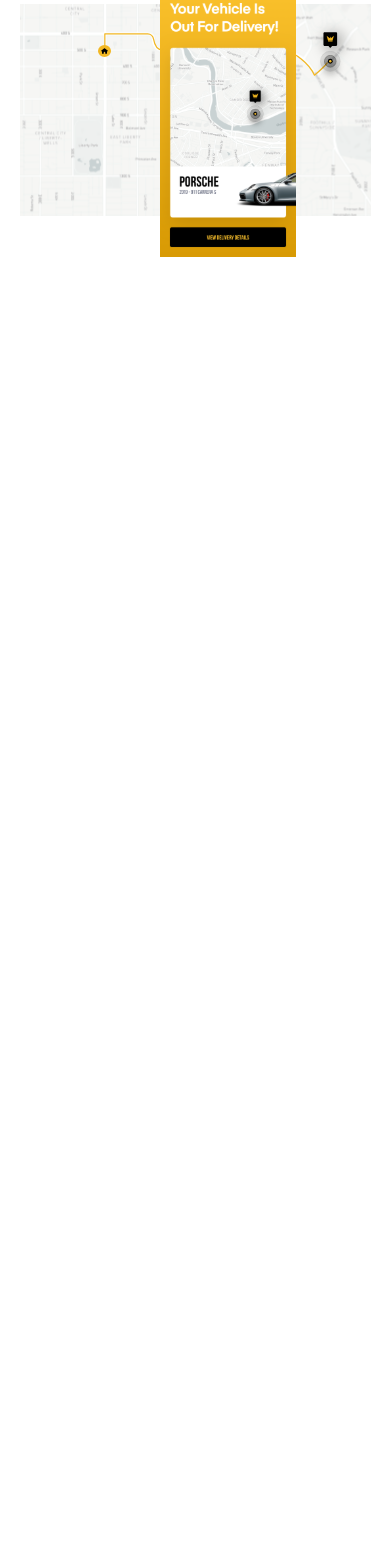
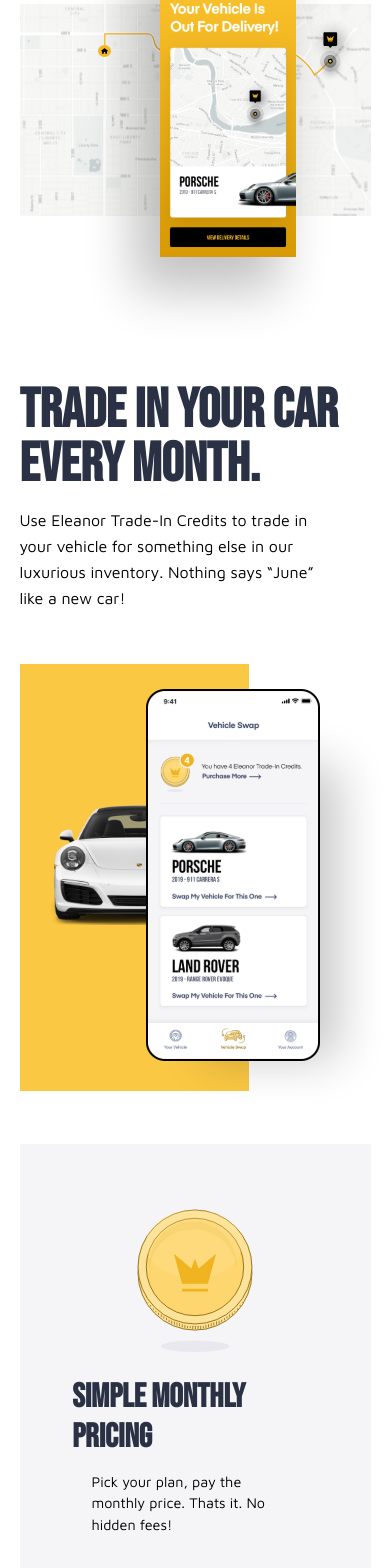
Before and after one commit to Phil-Elliott/Animated-Landing-Page, a React (Create React App) app: page / in a window 390 px wide. Shown: the part 2623-4191 px from the top of the page. Before the commit the page ends 2880 px from the top, so only its background shows below. Built offline with nearby package versions, Linux system fonts and the light colour scheme.

Commit message:
finished styling

```diff
--- a/src/App.tsx
+++ b/src/App.tsx
@@ -1,9 +1,12 @@
-import React from "react"
 import { ThemeProvider } from "styled-components"
 import GlobalStyles from "./components/styles/Global"
 import SectionOne from "./components/SectionOne/SectionOne"
 import SectionTwo from "./components/SectionTwo/SectionTwo"
 import SectionThree from "./components/SectionThree/SectionThree"
+import SectionFour from "./components/SectionFour/SectionFour"
+import SectionFive from "./components/SectionFive/SectionFive"
+import SectionSix from "./components/SectionSix/SectionSix"
+import Footer from "./components/Footer/Footer"
 import { Container } from "./components/styles/Container.styled"
 
 const theme = {
@@ -26,6 +29,10 @@
       <Container>
         <SectionTwo />
         <SectionThree />
+        <SectionFour />
+        <SectionFive />
+        <SectionSix />
+        <Footer />
       </Container>
     </ThemeProvider>
   )
--- /dev/null
+++ b/src/components/Footer/Footer.tsx
@@ -0,0 +1,19 @@
+import { FooterContainer, Border, Logo } from "./FooterContainer.styled"
+
+const Footer = () => {
+  return (
+    <FooterContainer>
+      <Border src="./images/Footer/border-top.svg" alt="Border" />
+      <div>
+        <Logo src="./images/Footer/footer-logo.svg" alt="Logo" />
+        <ul>
+          <li>About Us</li>
+          <li>Terms of Use</li>
+          <li>FAQ</li>
+        </ul>
+      </div>
+    </FooterContainer>
+  )
+}
+
+export default Footer
--- /dev/null
+++ b/src/components/Footer/FooterContainer.styled.ts
@@ -0,0 +1,35 @@
+import styled from "styled-components"
+
+export const FooterContainer = styled.div`
+  padding-top: 15%;
+
+  & div {
+    display: flex;
+    justify-content: space-between;
+    margin-bottom: 8%;
+  }
+
+  & ul {
+    list-style: none;
+    display: flex;
+  }
+
+  & li {
+    font-family: "Maven Pro", sans-serif;
+    font-size: 11px;
+    margin-left: 4rem;
+  }
+
+  @media only screen and (max-width: 1200px) {
+    & ul {
+      display: none;
+    }
+  }
+`
+
+export const Border = styled.img`
+  padding-bottom: 2.5%;
+  width: 100%;
+`
+
+export const Logo = styled.img``
--- /dev/null
+++ b/src/components/SectionFive/ContainerFive.styled.ts
@@ -0,0 +1,56 @@
+import styled from "styled-components"
+
+export const ContainerFive = styled.div`
+  padding-top: 15%;
+`
+
+export const Grid = styled.div`
+  display: grid;
+  grid-template-columns: 1fr 1fr 1fr;
+  gap: 1rem;
+
+  @media only screen and (max-width: 1100px) {
+    grid-template-columns: 1fr;
+  }
+`
+
+export const Content = styled.div`
+  background-color: #f5f5f7;
+  padding: 18.5% 0;
+  width: 100%;
+  display: flex;
+  flex-direction: column;
+  justify-content: center;
+  align-items: center;
+
+  & h3 {
+    color: #2b3144;
+    font-size: 210%;
+    max-width: 70%;
+    padding-top: 7%;
+  }
+
+  & p {
+    font-size: 90%;
+    line-height: 150%;
+    padding-top: 4%;
+  }
+`
+
+export const Image = styled.img``
+
+export const Shadow = styled.img`
+  padding-top: 2.5%;
+`
+
+export const Par1 = styled.p`
+  max-width: 59%;
+`
+
+export const Par2 = styled.p`
+  max-width: 68%;
+`
+
+export const Par3 = styled.p`
+  max-width: 61.5%;
+`
--- /dev/null
+++ b/src/components/SectionFive/SectionFive.tsx
@@ -0,0 +1,49 @@
+import React from "react"
+import {
+  ContainerFive,
+  Grid,
+  Content,
+  Image,
+  Shadow,
+  Par1,
+  Par2,
+  Par3,
+} from "./ContainerFive.styled"
+
+const SectionFive = () => {
+  return (
+    <ContainerFive>
+      <Grid>
+        <Content>
+          <Image src="./images/Section-Five/ImageGroup1.svg" alt="Coin" />
+          <h3>SIMPLE MONTHLY PRICING</h3>
+          <Par1>
+            Pick your plan, pay the monthly price. Thats it. No hidden fees!
+          </Par1>
+        </Content>
+        <Content>
+          <Image src="./images/Section-Five/ImageGroup2.svg" alt="Form" />
+          <h3>VEHICLE INSURANCE INCLUDED</h3>
+          <Par2>
+            That’s right, you’re covered. All Eleanor plans include insurance
+            coverage.
+          </Par2>
+        </Content>
+        <Content>
+          <Image src="./images/Section-Five/ImageGroup3.svg" alt="Wrench" />
+          <Shadow
+            src="./images/Section-Five/ImageGroup3-shadow.svg"
+            alt="Shadow"
+          />
+          <h3>MAINTENANCE IS COVERED</h3>
+          <Par3>
+            Leave it us. Don’t worry about maintaining your vehicle. Eleanor
+            covers that as well.
+          </Par3>
+        </Content>
+      </Grid>
+    </ContainerFive>
+  )
+}
+
+export default SectionFive
--- /dev/null
+++ b/src/components/SectionFour/ContainerFour.styled.ts
@@ -0,0 +1,86 @@
+import styled from "styled-components"
+
+export const ContainerFour = styled.div`
+  padding-top: 35%;
+  display: grid;
+  grid-template-columns: 1fr 1fr;
+
+  @media only screen and (max-width: 1525px) {
+    padding-top: 100%;
+  }
+
+  @media only screen and (max-width: 1025px) {
+    grid-template-columns: 1fr;
+    padding-top: 80%;
+  }
+`
+
+export const CarContainer = styled.div`
+  background-color: ${({ theme }) => theme.colors.main};
+  width: 65.5%;
+
+  & div {
+    padding-bottom: 93%;
+  }
+`
+
+export const Car = styled.img`
+  position: absolute;
+  margin: 17% 0 0 -7.25%;
+  width: 45%;
+  z-index: 2;
+
+  @media only screen and (max-width: 1025px) {
+    margin: 35% 0 0 -7.25%;
+    width: 75%;
+  }
+`
+
+export const PhoneContainerFour = styled.div`
+  position: relative;
+  z-index: 3;
+`
+
+export const Phone = styled.img`
+  position: absolute;
+  margin: 11% 0 0 55%;
+  width: clamp(50%, 75.5%, 75.5%);
+  z-index: 3;
+`
+export const Shadow = styled.img`
+  position: absolute;
+  margin: 23% 0 0 60%;
+  width: 100%;
+  z-index: 2;
+`
+export const InfoContainer = styled.div`
+  & h1 {
+    color: #2b3144;
+    font-size: clamp(2rem, 12vw + 0.5rem, 5.75rem);
+    line-height: 100%;
+    max-width: 80%;
+    padding-top: 40%;
+    text-transform: uppercase;
+  }
+
+  & p {
+    font-size: 16px;
+    line-height: 26px;
+    max-width: 65%;
+    padding-top: 4%;
+  }
+
+  @media only screen and (max-width: 1025px) {
+    grid-column-start: 1;
+    grid-row-start: 1;
+
+    & h1 {
+      max-width: 95%;
+    }
+
+    & p {
+      max-width: 90%;
+      padding-bottom: 15%;
+    }
+  }
+`
--- /dev/null
+++ b/src/components/SectionFour/SectionFour.tsx
@@ -0,0 +1,38 @@
+import React from "react"
+import { PhoneContainer } from "../SectionOne/ContainerOne.styled"
+import {
+  ContainerFour,
+  Car,
+  CarContainer,
+  InfoContainer,
+  PhoneContainerFour,
+  Phone,
+  Shadow,
+} from "./ContainerFour.styled"
+
+const SectionFour = () => {
+  return (
+    <ContainerFour>
+      <CarContainer>
+        <Car src="./images/Section-Four/HeadOn-Porsche.svg" alt="Porsche" />
+        <PhoneContainerFour>
+          <Phone
+            src="./images/Section-Four/YourVehicle-phone.svg"
+            alt="Phone"
+          />
+          <Shadow src="./images/Section-Four/Shadow3.svg" alt="Phone Shadow" />
+        </PhoneContainerFour>
+        <div></div>
+      </CarContainer>
+      <InfoContainer>
+        <h1>TRADE IN YOUR CAR EVERY MONTH.</h1>
+        <p>
+          Use Eleanor Trade-In Credits to trade in your vehicle for something
+          else in our luxurious inventory. Nothing says “June” like a new car!
+        </p>
+      </InfoContainer>
+    </ContainerFour>
+  )
+}
+
+export default SectionFour
--- /dev/null
+++ b/src/components/SectionSix/ContainerSix.styled.ts
@@ -0,0 +1,81 @@
+import styled from "styled-components"
+
+export const ContainerSix = styled.div`
+  padding-top: 15%;
+  display: grid;
+  grid-template-columns: 1fr 1fr;
+
+  @media only screen and (max-width: 1025px) {
+    grid-template-columns: 1fr;
+  }
+`
+export const PictureContainer = styled.div`
+  background-color: ${({ theme }) => theme.colors.main};
+  width: 93%;
+
+  @media only screen and (max-width: 1025px) {
+    margin: 0 auto;
+    width: 100%;
+  }
+`
+export const Picture = styled.img`
+  margin: 17% 0 0 13%;
+  display: flex;
+  width: 69%;
+`
+export const InfoContainer = styled.div`
+  padding-bottom: 15%;
+
+  & h1 {
+    color: #2b3144;
+    font-size: clamp(2rem, 12vw + 0.5rem, 5.75rem);
+    line-height: 100%;
+    max-width: 90%;
+    padding: 85px 0 30px;
+    text-transform: uppercase;
+  }
+
+  & p {
+    font-size: 1rem;
+    max-width: 60%;
+    padding-bottom: 4.5%;
+  }
+
+  & h6 {
+    font-family: "Maven Pro", sans-serif;
+    font-size: 12px;
+    padding-bottom: 7.5%;
+  }
+
+  & h5 {
+    color: #414a69;
+    font-family: "Maven Pro", sans-serif;
+    font-size: 16px;
+    font-weight: bolder;
+  }
+
+  @media only screen and (max-width: 1025px) {
+    grid-column-start: 1;
+    grid-row-start: 1;
+
+    & p {
+      max-width: 85%;
+    }
+  }
+`
+export const Border = styled.img`
+  padding-bottom: 7.5%;
+  width: 88%;
+`
+export const Arrow = styled.img`
+  margin-left: 8%;
+`
+export const Car = styled.img`
+  position: absolute;
+  margin: 40% 0 0 11%;
+  z-index: 2;
+
+  @media only screen and (max-width: 1525px) {
+    display: none;
+  }
+`
--- /dev/null
+++ b/src/components/SectionSix/SectionSix.tsx
@@ -0,0 +1,37 @@
+import React from "react"
+import {
+  ContainerSix,
+  PictureContainer,
+  Picture,
+  InfoContainer,
+  Border,
+  Arrow,
+  Car,
+} from "./ContainerSix.styled"
+import { Flex } from "./../styles/Flex.styled"
+
+const SectionSix = () => {
+  return (
+    <ContainerSix>
+      <PictureContainer>
+        <Picture src="./images/Section-Six/Man.svg" alt="Man" />
+      </PictureContainer>
+      <InfoContainer>
+        <h1>Customers with that new car smell</h1>
+        <p>
+          “With Eleanor I was able to drive 2 of my dream cars this year! The
+          process is always easy and affordable!”
+        </p>
+        <h6>Alex Bateman, Interface Designer</h6>
+        <Border src="./images/Section-Six/Border.svg" alt="Border" />
+        <Flex>
+          <h5>Available On the App</h5>
+          <Arrow src="./images/arrow-right.svg" alt="Arrow" />
+        </Flex>
+      </InfoContainer>
+      <Car src="./images/Section-Six/Car-White.svg" alt="Car" />
+    </ContainerSix>
+  )
+}
+
+export default SectionSix
--- a/src/components/SectionThree/ContainerThree.styled.ts
+++ b/src/components/SectionThree/ContainerThree.styled.ts
@@ -84,8 +84,8 @@
   opacity: 1;
   position: absolute;
   z-index: 1;
-  display: none;
-  width: 100%;
+  width: 70.75%;
+  margin: -12% 0 0 18%;
 `
 
 export const CarContainerThree = styled.div`
```
